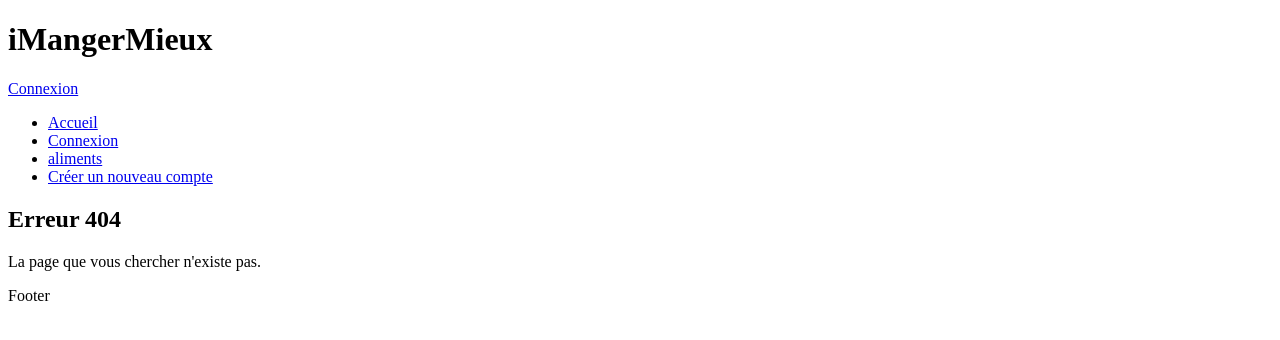
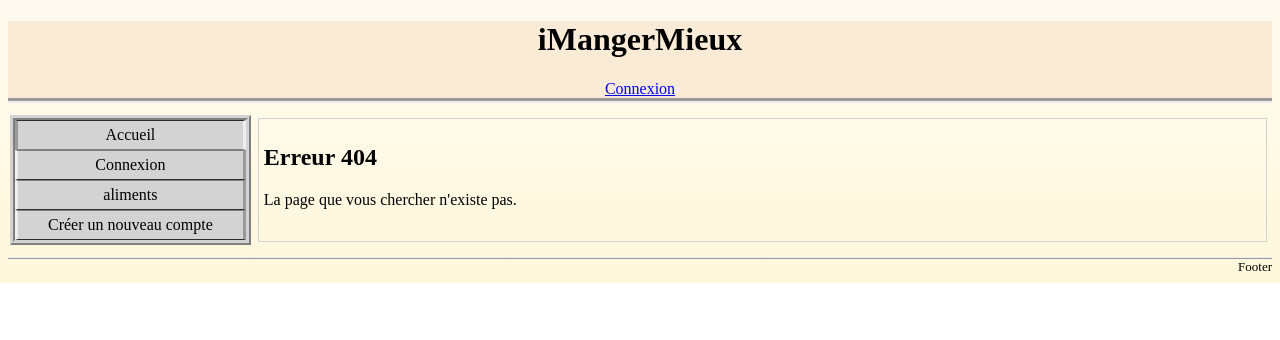
Before and after one commit to Alin236/iMangerMieux, a PHP site: page / in a window 1280 px wide. Shown: the top 340 px of the page. Run offline with PHP 8.4, Linux system fonts and the light colour scheme; some libraries are stand-ins or nearby versions.

Commit message:
Importation du css du tp2 (css temporaire)

```diff
--- /dev/null
+++ b/frontend/css/tp1.css
@@ -0,0 +1,73 @@
+body{
+    background: linear-gradient(floralwhite, cornsilk);
+    background-repeat: no-repeat;
+}
+
+header{
+    border-bottom-width: thick;
+    border-bottom-style: groove;
+    text-align: center;
+    margin-bottom: 10px;
+    background-color: antiquewhite;
+}
+
+footer{
+    font-size: small;
+    text-align: end;
+    border-top-width: 2px;
+    border-top-style: ridge;
+    margin-top: 10px;
+}
+
+.container{
+    display: flex;
+}
+
+.menu{
+    flex-grow: 0;
+    border: thick ridge lightgray;
+    background-color: lightgrey;
+    margin: 2px;
+}
+
+.menu li{
+    list-style-type: none;
+    border-top: 1px gray;
+    border-bottom: 1px gray;
+    border-style: outset;
+}
+
+.menu a{
+    display: block;
+    padding: 5px 30px;
+    text-align: center;
+    text-decoration: none;
+    color: black;
+}
+
+.menu ul{
+    margin:0%;
+    padding:0%;
+}
+
+.menu .selected{
+    border-style: inset;
+}
+
+.columnMenu{
+    display: flex;
+    flex-direction: column;
+}
+
+.contenu{
+    flex-grow: 1;
+    border: thin solid lightgray;
+    padding: 5px;
+    margin: 5px;
+}
+
+.contenu img{
+    width: 15%;
+    display: block;
+    margin: auto;
+}
--- a/frontend/template_header.php
+++ b/frontend/template_header.php
@@ -12,7 +12,7 @@
         <head>
             <title>iMangerMieux</title>
             <meta http-equiv=\"Content-Type\" content=\"text/html; charset=UTF-8\"/>
-            <link href=\"tp1.css\" rel=\"stylesheet\" type=\"text/css\">
+            <link href=\"css/tp1.css\" rel=\"stylesheet\" type=\"text/css\">
             <script src=\"https://code.jquery.com/jquery-3.5.1.min.js\"></script>
             <script src=\"https://cdn.datatables.net/1.11.5/js/jquery.dataTables.min.js\"></script>
         </head>
```
